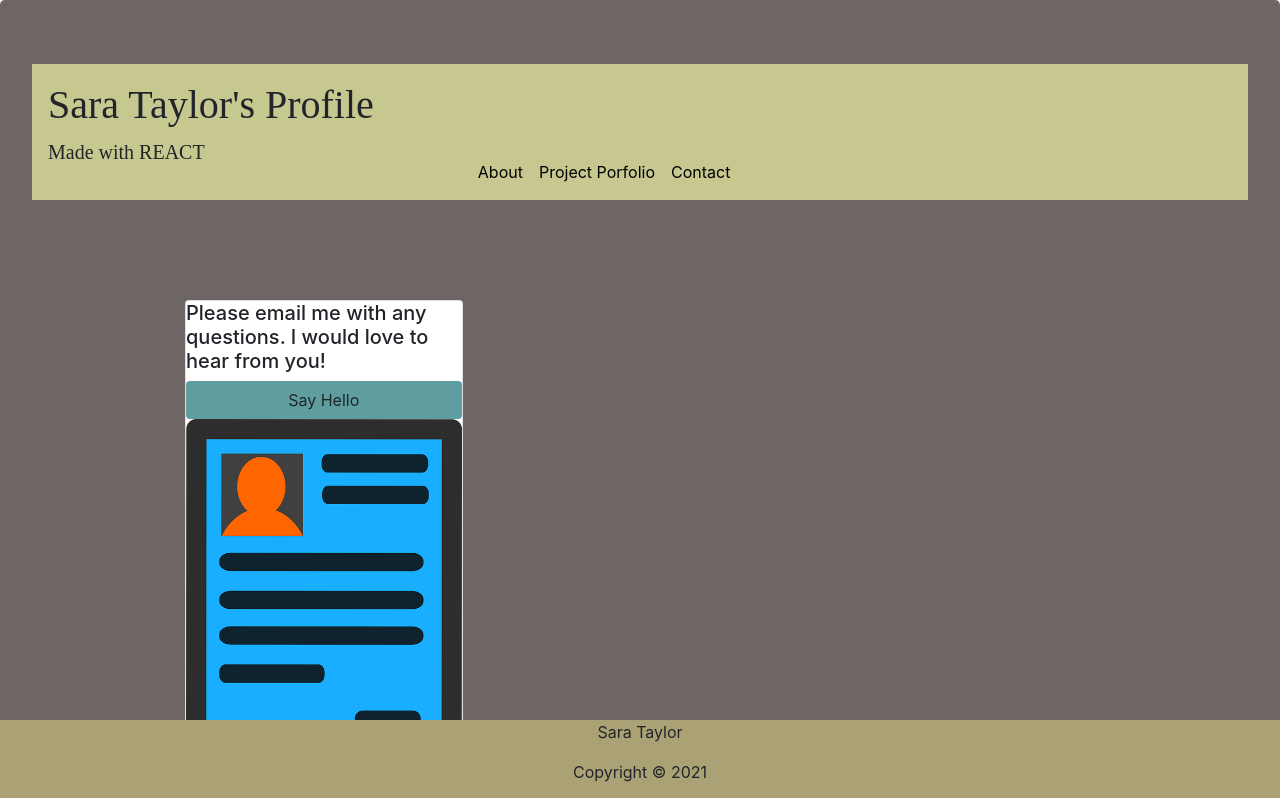
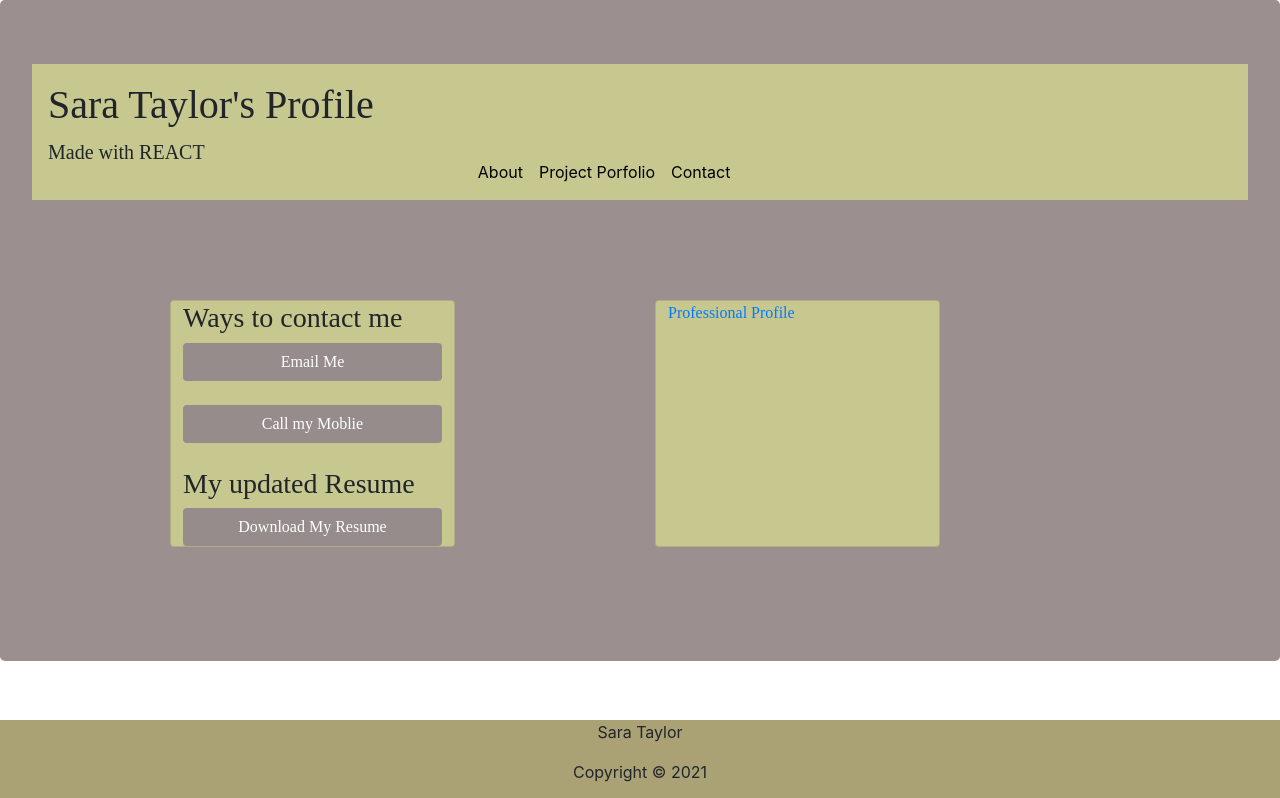
Before and after one commit to SaraSwifti/react-portfolio, a React (Create React App) app: page /contactme in a window 1280 px wide. Shown: the top 798 px of the page. Built offline with nearby package versions, Linux system fonts and the light colour scheme.

Commit message:
cleaning up project page

```diff
--- a/public/index.html
+++ b/public/index.html
@@ -4,10 +4,12 @@
     <title>React App</title>
     <link href="https://cdn.jsdelivr.net/npm/bootstrap@5.0.0-beta3/dist/css/bootstrap.min.css" rel="stylesheet">
     <link rel="stylesheet" href="styles.css">
+
   </head>
   <body>
 
-    <script src="./src/index.js" type="text/jsx"></script>
+    <script src="../src/index.js" type="text/JSX"></script>
+    <script src="https://platform.linkedin.com/badges/js/profile.js" async defer type="text/javascript"></script>
     <div id="root"></div>
   </body>
 </html>
--- a/src/App.css
+++ b/src/App.css
@@ -1,4 +1,4 @@
 .jumbotron {
     background-attachment: fixed;
-    background-color: rgb(110, 101, 101) !important;
+    background-color: rgb(156, 143, 143) !important;
 }
--- /dev/null
+++ b/src/pages/About.css
@@ -0,0 +1,3 @@
+h1 {
+    font-family: cursive;
+}
--- a/src/pages/About.js
+++ b/src/pages/About.js
@@ -1,6 +1,8 @@
+import "./About.css";
 import React from "react";
 import ProfilePicture from "../images/sara-image.JPG";
 const PhotoAlt = "Black and White photo of Sara Taylor";
+
 
 
 
@@ -20,10 +22,10 @@ function About() {
           </div>
         </div>
         <div className="col">
-          <p>Hello, my name is Sara Taylor. I never saw myself as the programing type, however those who are close to me and understand my creative technical skill sets encouraged me to take a deeper look at web design.
+          <p>Hello, my name is Sara Taylor. I never saw myself as a coder, however those who are close to me and understand my creative technical skill sets encouraged me to take a deeper look at web design.
             Sooo, here I am making the leap and loving it.  </p>
           <br></br>
-          <p> I will be updating projects to my portfolio page as I complete them. Please stay tuned. </p>
+          <p> I will be updating the projects on my portfolio page as I complete them. Thank you for visiting. </p>
 
         </div>
         </div>
--- a/src/pages/ContactMe.css
+++ b/src/pages/ContactMe.css
@@ -1,4 +1,10 @@
-.resume {
-    height: 20px !important;
-    width: 20px !important;
+.btn {
+    background-color: rgb(150, 140, 140) !important;
+    color: white !important;
+}.contact {
+    background-color: rgb(199, 199, 144) !important;
+
 }
+.card {
+    font-family: cursive;
+}
--- a/src/pages/ContactMe.js
+++ b/src/pages/ContactMe.js
@@ -1,53 +1,36 @@
 import React from "react";
 import "./ContactMe.css";
+import "../images/LI-In-Bug.png";
+import Resume from "../images/Sara Taylor CV ATS-AE-2021.pdf";
 
-import ResumeIcon from "../images/resumeicon.png";
-import Resume from "../images/Sara Taylor- CV- 2021- ATS Read.pdf";
-//Can't do my github link because of my UN and PW
-// import GitHubLink from "https://github.com/SaraSwifti";
-// import GitHubMark from "../images/GitHub-Mark-64px.png";
-// import LinkedinLink from "https://www.linkedin.com/in/sara-taylor-7a850331/";
-// import LinkedinImage from "../images/LI-In-Bug.png";
-// const linked = "linked in icon";
-// const githubalt= "github icon";
 
 const ResumeAlt = "Download Sara Taylor CV";
-//   {/* <div class="col">
-//                     <div class="card h-100">
-//                         <img className="githubcard card-img-top" src={GitHubMark} alt={{githubalt}}/>
-//                             <div class="card-body">
-//                                 <a className="link" href={{GitHubLink}} target="_blank" rel="noreferrer">Git Hub link</a>
-//                                 <h5 class="card-title">Git Hub Profile Link</h5>
 
-//                             </div>
-//                         </div>
-//                     </div> */}      <div class="row row-cols-1 row-cols-md-3 g-4">
-// <div class="col">
-//     <div class="card h-100">
-//         <img src={LinkedinImage} class="card-img-top" alt={linked}/>
-//             <div class="card-body">
-//             <a className="link" href={LinkedinLink} target="_blank" rel="noreferrer">Linkedin link</a>
-//                 <h5 class="card-title">Linkedin Link</h5>
-//             </div>
-
-//     </div>
-//     </div>
-// </div>
-
+// {/* <a href={LinkedinLink} target="_blank">
+//                         <img  src={Linkedinicon} alt="link to Sara Taylor's profile"></img></a>
+//                         <img src={Linkedinicon} ><a href={LinkedinLink}></a></img>
+//                         <br></br> */}
 function ContactMe() {
     return (
         <div className="container">
-            <div className="card">
-                <h5> Please email me with any questions. I would love to hear from you!</h5>
-                <a className="btn" href="mailto:sara.swifti@gmail.com" rel="noopener noreferrer" target="_blank">Say Hello</a>
-                     <img className="resume" src={ResumeIcon} class="card-img-top" alt={ResumeAlt} />
-                    <div className="card-body">
-                        <a className="resume-button" href={ Resume } download="Sara-Taylor-CV-2021-public.pdf" target="_blank" rel="noreferrer">Download My Resume</a>
-                    </div>
+            <div className="row">
+                <div className="card contact">
+                    <h3>Ways to contact me</h3>
+                    <a className="btn" href="mailto:sara.swifti@gmail.com" rel="noopener noreferrer" target="_blank">Email Me</a>
+                    <br></br>
+                    <a className="btn" href="tel:616-558-1817" rel="noopener noreferrer" target="_blank">Call my Moblie</a>
+                    <br></br>
+                    <h3>My updated Resume</h3>
+                    <a className="btn btn-text-color"alt={ResumeAlt} href={Resume} download="Sara-Taylor-CV-2021-public.pdf" target="_blank" rel="noreferrer">Download My Resume</a>
+                </div>
 
-            </div>
-        </div>
-    )
+                    <div className="card contact badge-base LI-profile-badge" data-locale="en_US" data-size="medium" data-theme="light" data-type="VERTICAL" data-vanity="sara-taylor-7a850331" data-version="v1"><a class="badge-base__link LI-simple-link" href="https://www.linkedin.com/in/sara-taylor-7a850331?trk=profile-badge">Professional Profile</a>
+
+                 </div>
+
+             </div>
+        </div >
+            )
 }
 
-export default ContactMe;
+            export default ContactMe;
--- a/src/util/Projects.js
+++ b/src/util/Projects.js
@@ -1,17 +1,34 @@
 import BalancePic from "../images/balance.JPG";
 import PwGeneratorPic from "../images/password.JPG";
 import NoteTakerPic from "../images/notetaker.JPG";
-import BurgerLogPic from "../images/burgerlogger.JPG";
+import DTPic from "../images/dt1.JPG";
 import Project2 from "../images/homemaint.JPG";
 // import Hector from "https://github.com/HectorDiazJr";
 
 const projects = [
     {
+        //Dream Team Synthesizer
+        id: 4,
+        img: DTPic,
+        name: "The Dream Team Synthesizer-Final Team Project",
+        text: "This was our 3rd and final project. It was a privelege to work with Sarah DeMercurio Colin Mudie: (https://github.com/ColinMudie), Sarah DeMercurio: (https://github.com/sdemercurio) and Hector Diaz: (https://github.com/HectorDiazJr) ",
+        deploy: "https://dt-01.herokuapp.com/"
+    },
+    {
+
+    //project two
+        id: 5,
+        img: Project2,
+        name: "Home Maintenance - Project Two",
+        text: "This was our project 2. From what I hear, Project two tests the spirits of all who are involved including lots of late nights and heart palipatations.  I would like to thank the brave men who joined me in this endvour: Tea: (www.github.com/Teangelo1) , Robert: (www.github.com/robertsunde) and Steve: (www.github.com/SteveBecmpe)",
+        deploy: "https://agile-gorge-53521.herokuapp.com/"
+    },
+    {
 
         id: 1,
         img: BalancePic,
         name: "Looking for Balance",
-        text: "This was my first project. I had the priviledge of being in a group with Hector Diaz (https://githu.com/HectorDiazJr) and Jarrel Boone: (https://github.com/JarellB4). It was a pleasure to work with them and learn from one another",
+        text: "This was my first project. I had the priviledge of being in a group with Hector Diaz: (https://githu.com/HectorDiazJr) and Jarrel Boone: (https://github.com/JarellB4). It was a pleasure to work with them and learn from one another",
         deploy: "https://jarellb4.github.io/Looking-for-balance/"
     },
     {
@@ -19,7 +36,7 @@ const projects = [
         id: 2,
         img: PwGeneratorPic,
         name: "My Random Password Generator",
-        text: "This was one my first homework projects. It felt monumental at first to get this done. Little did I know what lied ahead.",
+        text: "This was one of my first homework projects using JavaScript. It felt monumental to get this done. Little did I know what lied ahead.",
         deploy: "https://saraswifti.github.io/password-generator/"
     },
     {
@@ -27,26 +44,10 @@ const projects = [
         id: 3,
         img: NoteTakerPic,
         name: "Note Taker",
-        text: "This was our first time using express",
+        text: "This was our first time using express.",
         deploy: " https://saraswifti.github.io/notekeeper/"
     },
-    {
-        //burger logger
-        id: 4,
-        img: BurgerLogPic,
-        name: "My Bugger Logger",
-        text: "It was an assignment! Not that I have time in my life to actually use something like this. ",
-        deploy: "https://sarataylormyburggerlogger.herokuapp.com/"
-    },
-    {
 
-    //project two
-        id: 5,
-        img: Project2,
-        name: "Home Maintenance - Project Two",
-        text: "This was our project 2. From what I hear, Project two tests the spirits of all who are involved including lots of late nights and heart palipatations.  I would like to thank the brave men who joined me in this endvour: Tea! {www.github.com/Teangelo1}, Bobert{www.github.com/robertsunde} and Stever {www.github.com/SteveBecmpe}",
-        deploy: "https://agile-gorge-53521.herokuapp.com/"
-    }
+
 ]
-
 export default projects;
```
Also changed, not shown: src/images/dt1.JPG (added), 1 other file (tests, documents, lock files or other folders).
